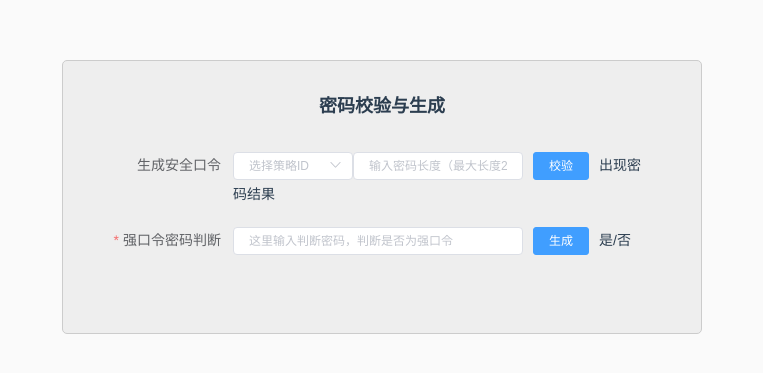
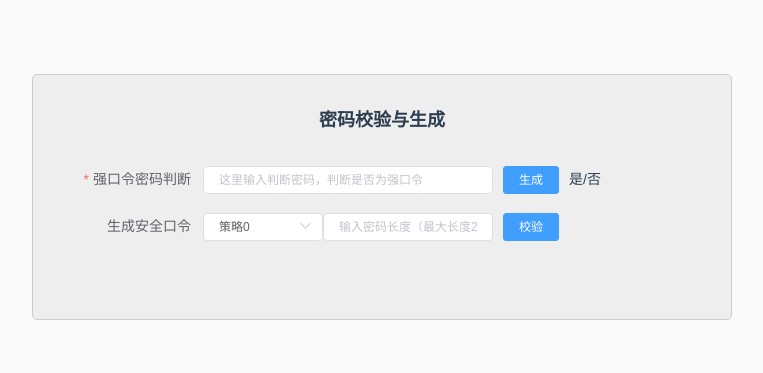
Before and after one commit to banana618859/vue-project-1117, a Vue app: page /home in a window 1280 px wide. Shown: the part 203-576 px from the top of the page, without its empty margins (258-1021 px from the left). Built offline with nearby package versions, Linux system fonts and the light colour scheme.

Commit message:
修改密码长度显示

```diff
--- a/src/views/Home.vue
+++ b/src/views/Home.vue
@@ -3,32 +3,13 @@
  * @Author: yizheng.yuan
  * @Date: 2020-11-17 21:34:10
  * @LastEditors: yizheng.yuan
- * @LastEditTime: 2020-11-18 11:16:14
+ * @LastEditTime: 2020-11-18 12:02:36
 -->
 <template>
   <div class="wrapper">
-    <div class="centerBox" style="padding:20px 50px 60px;">
+    <div class="centerBox" style="padding:20px 50px 60px; width: 700px; overflow: hidden;">
       <p class="title">密码校验与生成</p>
       <el-form :model="ruleForm" :rules="rules" size="mini" ref="ruleForm" label-width="120px" class="demo-ruleForm">
-        <el-form-item label="生成安全口令">
-          <div style="text-align: left;">
-            <el-select style="width:120px;" v-model="ruleForm.policyId" placeholder="选择策略ID">
-              <el-option
-                v-for="(item,index) in allSelect"
-                :key="item.label+index"
-                :label="item.label" :value="item.value"></el-option>
-            </el-select>
-            <el-input
-              style="width: 170px;"
-              v-model="ruleForm.pwdLen"
-              placeholder="输入密码长度（最大长度200）">
-            </el-input>
-            <span class="mg-l10 mg-r10">
-              <el-button size="mini" type="primary" @click="getData2">校验</el-button>
-            </span>
-            <span>{{ resultTwo }}</span>
-          </div>
-        </el-form-item>
 
         <el-form-item label="强口令密码判断" prop="inputStr">
           <div style="text-align: left;">
@@ -43,6 +24,27 @@
           </div>
         </el-form-item>
 
+        <el-form-item label="生成安全口令">
+          <div style="text-align: left;">
+            <el-select style="width:120px;" v-model="ruleForm.policyId" placeholder="选择策略ID">
+              <el-option
+                v-for="(item,index) in allSelect"
+                :key="item.label+index"
+                :label="item.label" :value="item.value"></el-option>
+            </el-select>
+            <el-input
+              style="width: 170px;"
+              v-model.number="ruleForm.pwdLen"
+              @blur="checkLen(ruleForm.pwdLen)"
+              placeholder="输入密码长度（最大长度200）">
+            </el-input>
+            <span class="mg-l10 mg-r10">
+              <el-button size="mini" type="primary" @click="getData2">校验</el-button>
+            </span>
+
+          </div>
+        </el-form-item>
+        <div class="zhoz_br" v-if="resultTwo" style="text-align: left; padding-left: 125px;">{{ resultTwo }}</div>
 
       </el-form>
     </div>
@@ -56,7 +58,7 @@ export default {
     return{
       ruleForm: {
         inputStr: '',
-        policyId: '',
+        policyId: 0,
         pwdLen: ''
       },
       allSelect:[
@@ -78,7 +80,7 @@ export default {
         }
       ],
       resultOne:'是/否',
-      resultTwo: '出现密码结果',
+      resultTwo: '',
       rules: {
         inputStr: [
           { required: true, message: '请输入密码', trigger: 'blur' }
@@ -93,6 +95,27 @@ export default {
     // },2000)
   },
   methods: {
+    checkLen(len){
+      console.log('len:',len);
+      let rel = this.isNumber(len);
+      if(!rel){
+        this.$message({
+          message: '请输入数字',
+          type: 'warning'
+        })
+      }
+      if(len>200){
+        this.$message({
+          message: '不能大于200',
+          type: 'warning'
+        })
+        this.ruleForm.pwdLen = 200;
+      }
+    },
+    isNumber(obj) {
+      console.log(typeof obj)
+      return obj === +obj
+    },
     getData(){
       let that = this;
       this.$axios({
@@ -119,7 +142,7 @@ export default {
           pwdLen: that.ruleForm.pwdLen
         }
       }).then(res => {
-        console.log("强度res:",res)
+        console.log("强度res-2:",res)
         that.resultTwo = '通过'
       })
       .catch(error=>{
@@ -168,5 +191,11 @@ export default {
     font-weight: 600;
     text-align: center;
   }
+  .zhoz_br {
+    /* for FF,Opera ，固定宽度;隐藏多余的字符*/
+    overflow:hidden;
+    /* for IE,Safari ，支持自动换行*/
+    word-wrap:break-word;word-break:normal;
+  }
 
 </style>
```
